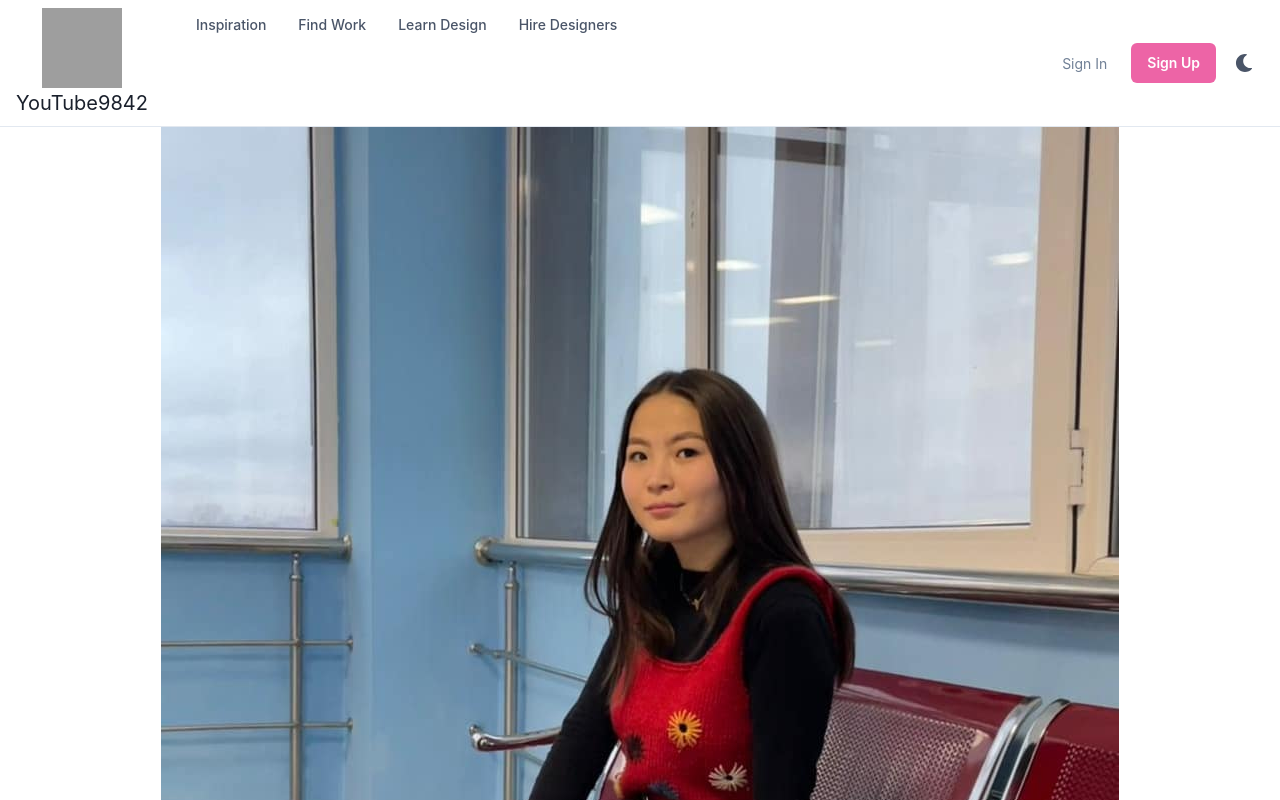
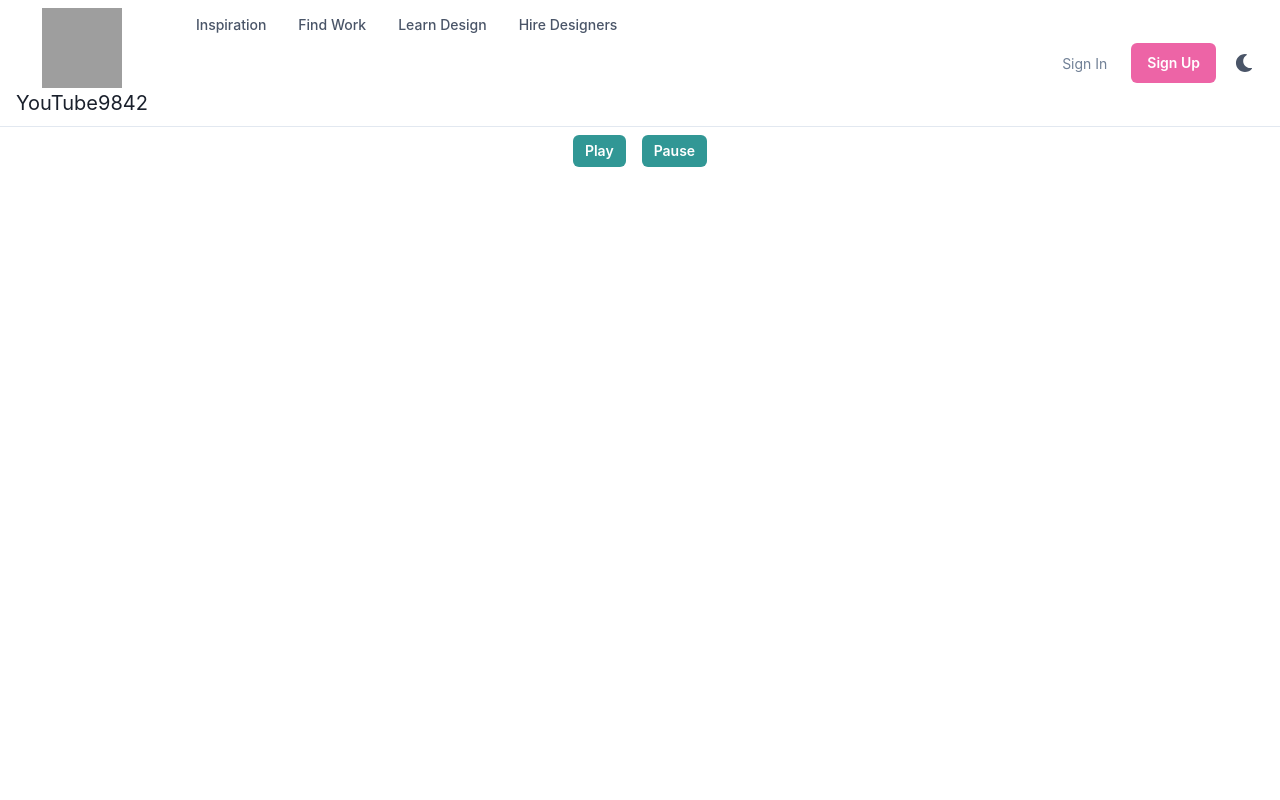
Before and after one commit to Regulusarm/youtube9842, a React (Create React App) app: page / in a window 1280 px wide. Shown: the top 800 px of the page. Built offline with nearby package versions, Linux system fonts and the light colour scheme; grey boxes are pictures that could not be loaded.

Commit message:
addded youtube player

```diff
--- a/src/App.tsx
+++ b/src/App.tsx
@@ -2,19 +2,67 @@ import {
   ChakraProvider,
   Box,
   theme,
-  chakra,
   Flex,
+  Stack,
+  Button,
 } from "@chakra-ui/react"
-import WithSubnavigation from "./components/WithSubnavigation"
-import logo from "./ayau.jpg"
+import { useEffect } from "react";
+import WithSubnavigation from "./components/WithSubnavigation";
+import YouTubePlayer from 'youtube-player';
 
-export const App = () => (
-  <ChakraProvider theme={theme}>
+export const App = () => {
+  let player: any;
+
+  function createPlayer() {
+    player = YouTubePlayer('player', {
+    height: '360',
+    width: '640',
+    videoId: '0eIY5b0RKE0',
+    playerVars: {
+      controls: 0,
+      disablekb: 1,
+      modestbranding: 1,
+      rel: 0,
+    }
+    });
+    player.mute();
+    player.playVideo();
+  }
+
+  function play() {
+    let video: any
+    video = document.getElementById("player")
+    video.contentWindow.postMessage( '{"event":"command", "func":"playVideo", "args":""}', '*');
+ }
+
+  function pause() {
+    let video: any
+    video = document.getElementById("player")
+    video.contentWindow.postMessage( '{"event":"command", "func":"pauseVideo", "args":""}', '*');
+ }
+
+  useEffect(() => {
+    createPlayer()
+
+  }, [])
+
+
+  return <ChakraProvider theme={theme}>
     <Box textAlign="center" fontSize="xl">
       <WithSubnavigation />
-      <Flex justifyContent={'center'} alignItems={'center'}>
-       <chakra.img src={logo} />
+      <Flex justifyContent={'center'} alignItems={'center'} flexDirection={'column'}>
+        <Flex justifyContent={'center'} alignItems={'start'} flexDirection={'column'}>
+          <div id="player"></div>
+          <Stack spacing={4} direction='row' mt={2} align='start'>
+            <Button colorScheme='teal' size='sm' onClick={() => play()}>
+              Play
+            </Button>
+            <Button colorScheme='teal' size='sm' onClick={() => pause() }>
+              Pause
+            </Button>
+          </Stack>
+        </Flex>
       </Flex>
     </Box>
   </ChakraProvider>
-)
+}
```
Also changed, not shown: package.json (+9 -1 lines), public/ayau.jpg (renamed from src/ayau.jpg), 1 other file (tests, documents, lock files or other folders).
